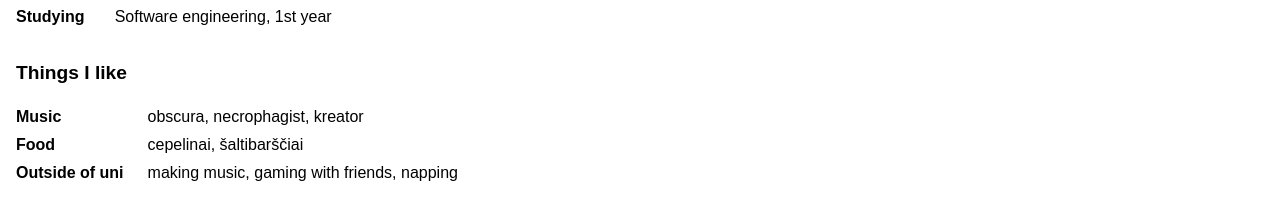
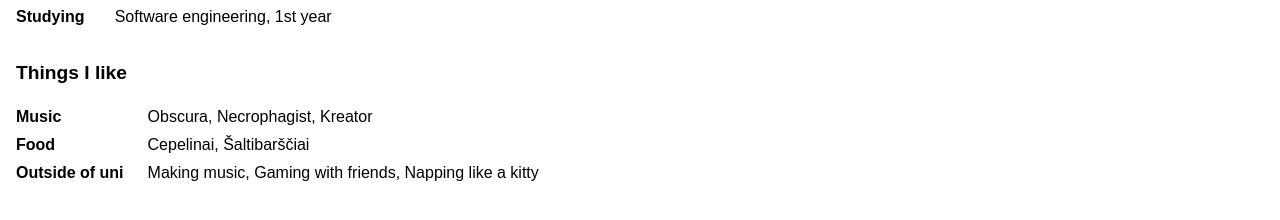
Before and after one commit to meowzerskittycat/meowzerskittycat.github.io, a Jekyll site: the page built from about.md, in a window 1280 px wide. Shown: the part 368-588 px from the top of the page. Built offline with Jekyll 4.4.1, drawn with Linux system fonts in a browser that asks for light colours.

Commit message:
Capitalize item names in favorites.yml
Updated item names in favorites list to capitalize the first letter.

```diff
--- a/_data/favorites.yml
+++ b/_data/favorites.yml
@@ -1,8 +1,8 @@
 # Favorite things, shown on the about page.
 # Add, remove or rename any category.
 - category: "Music"
-  items: ["obscura", "necrophagist", "kreator"]
+  items: ["Obscura", "Necrophagist", "Kreator"]
 - category: "Food"
-  items: ["cepelinai", "šaltibarščiai"]
+  items: ["Cepelinai", "Šaltibarščiai"]
 - category: "Outside of uni"
-  items: ["making music", "gaming with friends", "napping"]
+  items: ["Making music", "Gaming with friends", "Napping like a kitty"]
```
